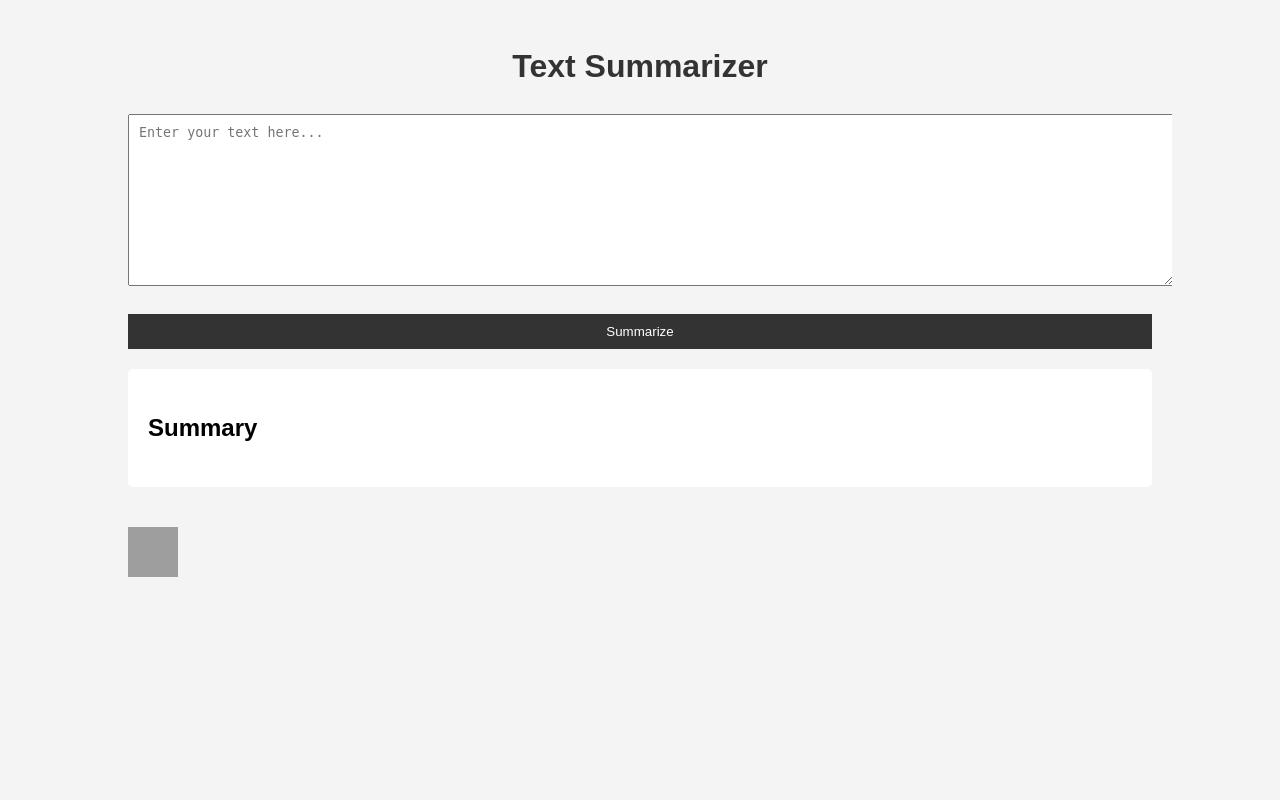
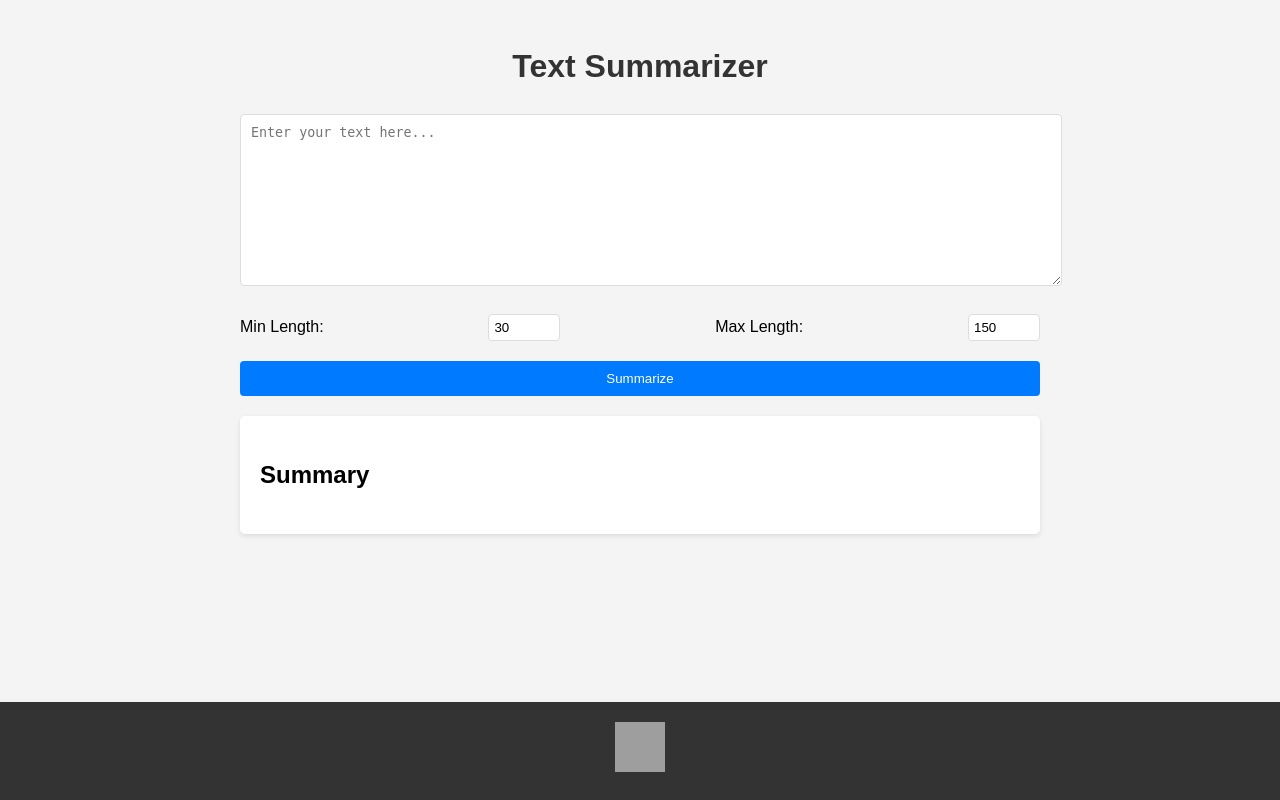
Before and after one commit to Mechres/text-summarize, a Flask app: page / in a window 1280 px wide. Run offline with Flask 3, Linux system fonts and the light colour scheme; grey boxes are pictures that could not be loaded.

Commit message:
Update
Added:
- GPU Support
- Configurable Summary Length
- Rate Limiting
- Asynchronous Processing
- Health Check Endpoint
- Host Configuration

```diff
--- a/app.py
+++ b/app.py
@@ -1,51 +1,84 @@
 from flask import Flask, render_template, request, jsonify
 from transformers import pipeline, AutoTokenizer, AutoModelForSeq2SeqLM
 from langdetect import detect
-
-
-"""
-Takes the text in any language bart model supports, summarizes it and translates to english.
-bart-large-cnn is for summarizing the text.
-opus-mt-mul-en is for translate the text to English.
-"""
+import logging
+from functools import lru_cache
+from flask_limiter import Limiter
+from flask_limiter.util import get_remote_address
+import torch
+from concurrent.futures import ThreadPoolExecutor
+import os
 
 app = Flask(__name__)
+logging.basicConfig(level=logging.INFO)
+
+# Setup rate limiting
+limiter = Limiter(
+    get_remote_address,
+    app=app,
+    default_limits=["200 per day", "50 per hour"]
+)
 
 # Setup models
-summarizer = pipeline("summarization", model="facebook/bart-large-cnn")
-translator = AutoModelForSeq2SeqLM.from_pretrained("Helsinki-NLP/opus-mt-mul-en")
+device = "cuda" if torch.cuda.is_available() else "cpu"
+summarizer = pipeline("summarization", model="facebook/bart-large-cnn", device=device)
+translator = AutoModelForSeq2SeqLM.from_pretrained("Helsinki-NLP/opus-mt-mul-en").to(device)
 translator_tokenizer = AutoTokenizer.from_pretrained("Helsinki-NLP/opus-mt-mul-en")
 
+# Thread pool for concurrent processing
+executor = ThreadPoolExecutor(max_workers=4)
 
-def summarize_and_translate(text, target_lang="en"):
-    detected_lang = detect(text)
+@lru_cache(maxsize=100)
+def summarize_and_translate(text, target_lang="en", max_length=150, min_length=30):
+    try:
+        detected_lang = detect(text)
 
-    # Step 1: Summarize
-    summary = summarizer(text, max_length=150, min_length=30, do_sample=False)[0]['summary_text']
+        # Step 1: Summarize
+        summary = summarizer(text, max_length=max_length, min_length=min_length, do_sample=False)[0]['summary_text']
 
-    # Step 2: Translate if not in English
-    if detected_lang != "en" and target_lang == "en":
-        inputs = translator_tokenizer(summary, return_tensors="pt")
-        translated = translator.generate(**inputs)
-        summary = translator_tokenizer.decode(translated[0], skip_special_tokens=True)
+        # Step 2: Translate if not in English
+        if detected_lang != "en" and target_lang == "en":
+            inputs = translator_tokenizer(summary, return_tensors="pt")
+            translated = translator.generate(**inputs)
+            summary = translator_tokenizer.decode(translated[0], skip_special_tokens=True)
 
-    return summary, detected_lang
-
+        return summary, detected_lang
+    except Exception as e:
+        logging.error(f"Error in summarize_and_translate: {str(e)}")
+        return None, None
 
 @app.route('/')
 def index():
     return render_template('index.html')
 
+@app.route('/summarize', methods=['POST'])
+@limiter.limit("10 per minute")
+def summarize():
+    try:
+        data = request.json
+        text = data.get('text')
+        if not text:
+            return jsonify({'error': 'No text provided'}), 400
 
-@app.route('/summarize', methods=['POST'])
-def summarize():
-    text = request.json['text']
-    summary, detected_lang = summarize_and_translate(text)
-    return jsonify({
-        'summary': summary,
-        'detected_language': detected_lang
-    })
+        max_length = data.get('max_length', 150)
+        min_length = data.get('min_length', 30)
 
+        summary, detected_lang = summarize_and_translate(text, "en", max_length, min_length)
+        if summary is None:
+            return jsonify({'error': 'Failed to process text'}), 500
+
+        return jsonify({
+            'summary': summary,
+            'detected_language': detected_lang
+        })
+    except Exception as e:
+        logging.error(f"Error in summarize route: {str(e)}")
+        return jsonify({'error': 'Internal server error'}), 500
+
+@app.route('/health')
+def health_check():
+    return jsonify({'status': 'healthy'}), 200
 
 if __name__ == '__main__':
-    app.run(debug=True)
+    port = int(os.environ.get('PORT', 5000))
+    app.run(host='0.0.0.0', port=port, debug=False)
--- a/requirements.txt
+++ b/requirements.txt
@@ -1,3 +1,5 @@
 Flask==3.0.3
+Flask-Limiter==3.8.0
 langdetect==1.0.9
+torch==2.3.1
 transformers==4.42.4
--- a/static/script.js
+++ b/static/script.js
@@ -3,6 +3,8 @@ document.addEventListener('DOMContentLoaded', function() {
     const inputText = document.getElementById('input-text');
     const summaryText = document.getElementById('summary-text');
     const detectedLanguage = document.getElementById('detected-language');
+    const minLength = document.getElementById('min-length');
+    const maxLength = document.getElementById('max-length');
 
     summarizeBtn.addEventListener('click', function() {
         const text = inputText.value;
@@ -11,14 +13,34 @@ document.addEventListener('DOMContentLoaded', function() {
             return;
         }
 
+        const min = parseInt(minLength.value);
+        const max = parseInt(maxLength.value);
+
+        if (min >= max) {
+            alert('Minimum length must be less than maximum length.');
+            return;
+        }
+
+        summarizeBtn.disabled = true;
+        summarizeBtn.textContent = 'Summarizing...';
+
         fetch('/summarize', {
             method: 'POST',
             headers: {
                 'Content-Type': 'application/json',
             },
-            body: JSON.stringify({ text: text }),
+            body: JSON.stringify({
+                text: text,
+                min_length: min,
+                max_length: max
+            }),
         })
-        .then(response => response.json())
+        .then(response => {
+            if (!response.ok) {
+                throw new Error('Network response was not ok');
+            }
+            return response.json();
+        })
         .then(data => {
             summaryText.textContent = data.summary;
             detectedLanguage.textContent = `Detected Language: ${data.detected_language}`;
@@ -26,6 +48,10 @@ document.addEventListener('DOMContentLoaded', function() {
         .catch(error => {
             console.error('Error:', error);
             alert('An error occurred while summarizing the text.');
+        })
+        .finally(() => {
+            summarizeBtn.disabled = false;
+            summarizeBtn.textContent = 'Summarize';
         });
     });
 });
--- a/static/style.css
+++ b/static/style.css
@@ -4,13 +4,17 @@ body {
     margin: 0;
     padding: 0;
     background-color: #f4f4f4;
+    display: flex;
+    flex-direction: column;
+    min-height: 100vh;
 }
 
 .container {
     width: 80%;
+    max-width: 800px;
     margin: auto;
-    overflow: hidden;
     padding: 20px;
+    flex-grow: 1;
 }
 
 h1 {
@@ -22,20 +26,47 @@ textarea {
     width: 100%;
     padding: 10px;
     margin-bottom: 20px;
+    border: 1px solid #ddd;
+    border-radius: 4px;
+    resize: vertical;
+}
+
+.length-controls {
+    display: flex;
+    justify-content: space-between;
+    margin-bottom: 20px;
+}
+
+.length-controls label {
+    margin-right: 10px;
+}
+
+.length-controls input {
+    width: 60px;
+    padding: 5px;
+    border: 1px solid #ddd;
+    border-radius: 4px;
 }
 
 button {
     display: block;
     width: 100%;
     padding: 10px;
-    background-color: #333;
+    background-color: #007bff;
     color: #fff;
     border: none;
+    border-radius: 4px;
     cursor: pointer;
+    transition: background-color 0.3s ease;
 }
 
 button:hover {
-    background-color: #555;
+    background-color: #0056b3;
+}
+
+button:disabled {
+    background-color: #cccccc;
+    cursor: not-allowed;
 }
 
 #result {
@@ -43,8 +74,27 @@ button:hover {
     background-color: #fff;
     padding: 20px;
     border-radius: 5px;
+    box-shadow: 0 2px 5px rgba(0,0,0,0.1);
 }
 
 #summary-text, #detected-language {
     margin-bottom: 10px;
 }
+
+footer {
+    text-align: center;
+    padding: 20px;
+    background-color: #333;
+}
+
+footer a {
+    display: inline-block;
+}
+
+footer img {
+    transition: transform 0.3s ease;
+}
+
+footer img:hover {
+    transform: scale(1.1);
+}
--- a/templates/index.html
+++ b/templates/index.html
@@ -10,6 +10,12 @@
     <div class="container">
         <h1>Text Summarizer</h1>
         <textarea id="input-text" rows="10" placeholder="Enter your text here..."></textarea>
+        <div class="length-controls">
+            <label for="min-length">Min Length:</label>
+            <input type="number" id="min-length" value="30" min="10" max="100">
+            <label for="max-length">Max Length:</label>
+            <input type="number" id="max-length" value="150" min="50" max="500">
+        </div>
         <button id="summarize-btn">Summarize</button>
         <div id="result">
             <h2>Summary</h2>
@@ -17,11 +23,11 @@
             <p id="detected-language"></p>
         </div>
     </div>
+    <footer>
+        <a href="https://github.com/Mechres" target="_blank" rel="noopener noreferrer">
+            <img src="https://raw.githubusercontent.com/Mechres/Mechres.github.io/9f3b73ae33fc01d108be77911d5320f708a054cf/fontawesome-6/svgs/brands/github.svg" alt="GitHub" width="50" height="50">
+        </a>
+    </footer>
     <script src="{{ url_for('static', filename='script.js') }}"></script>
-    <div class="container">
-        <a href="https://github.com/Mechres">
-        <img src="https://raw.githubusercontent.com/Mechres/Mechres.github.io/9f3b73ae33fc01d108be77911d5320f708a054cf/fontawesome-6/svgs/brands/github.svg" width="50" height="50">
-        </a>
-    </div>
 </body>
 </html>
```
Also changed, not shown: README.md.
